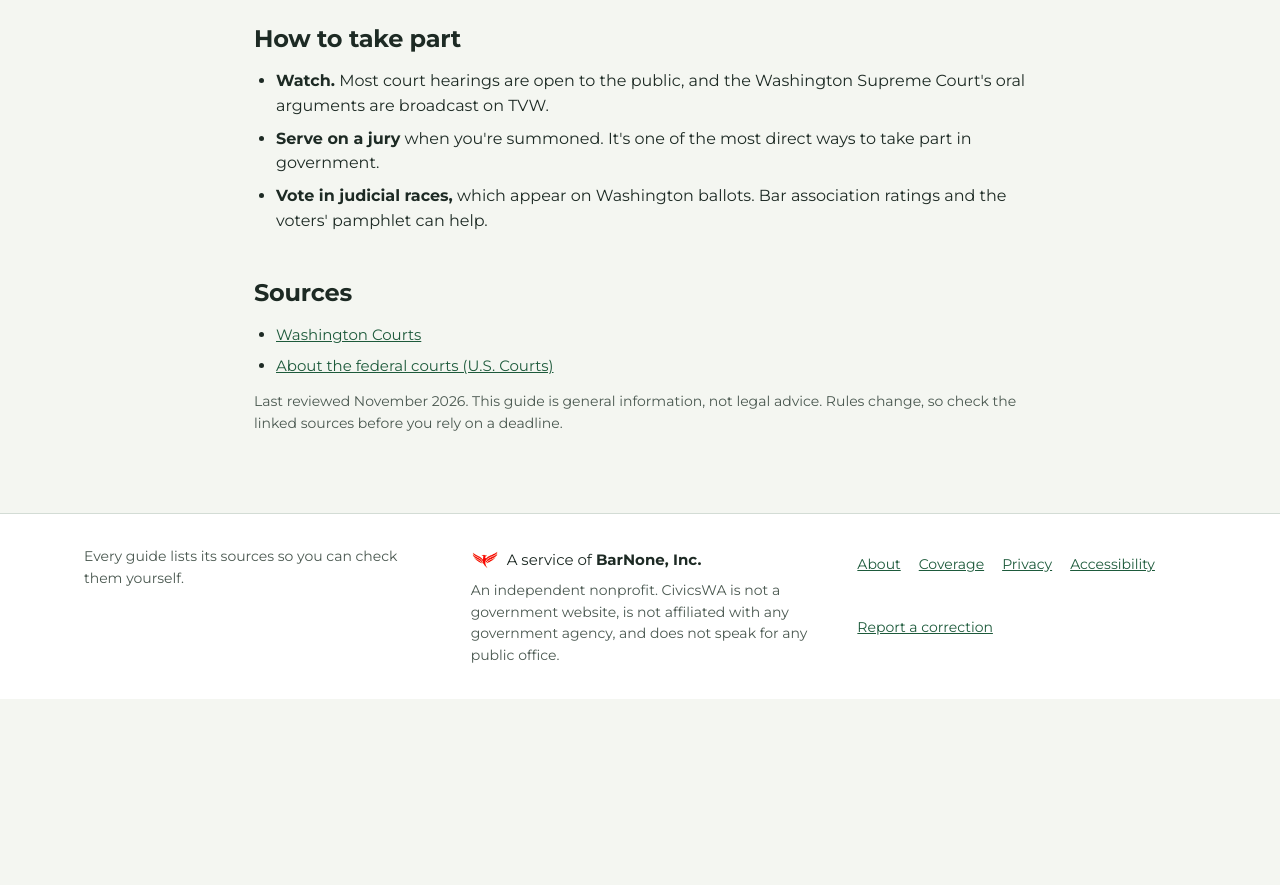
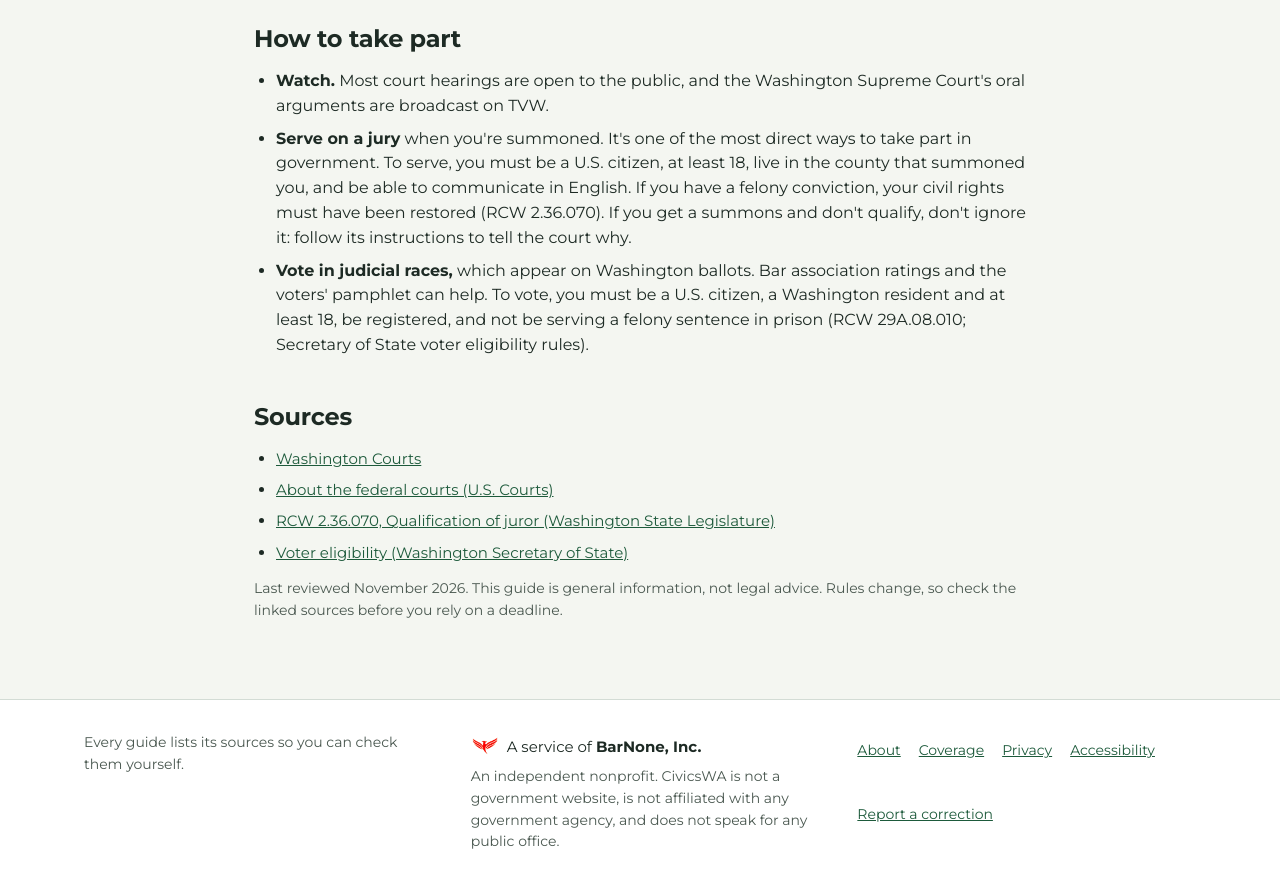
Before and after one commit to davidmorganlund-oss/civicswa, a plain HTML site: page site/guides/courts.html in a window 1280 px wide. Shown: the part 1200-2085 px from the top of the page. Before the commit the page ends 1899 px from the top, so only its background shows below. Drawn offline with Linux system fonts and the light colour scheme.

Commit message:
Guides: say who can vote, sign petitions and serve on a jury
The courts, local ballot measures, local government, running for office,
state initiatives and school board guides now state the eligibility rules
(U.S. citizen, Washington resident, at least 18, registered), citing
RCW 29A.08.010 and the Secretary of State's voter eligibility page, and
RCW 2.36.070 for jurors. The Spanish twins carry the same text.

Co-Authored-By: Claude Opus 5.5 <noreply@anthropic.com>

```diff
--- a/site/guides/courts.html
+++ b/site/guides/courts.html
@@ -66,14 +66,16 @@
   <h2>How to take part</h2>
   <ul>
     <li><strong>Watch.</strong> Most court hearings are open to the public, and the Washington Supreme Court's oral arguments are broadcast on TVW.</li>
-    <li><strong>Serve on a jury</strong> when you're summoned. It's one of the most direct ways to take part in government.</li>
-    <li><strong>Vote in judicial races,</strong> which appear on Washington ballots. Bar association ratings and the voters' pamphlet can help.</li>
+    <li><strong>Serve on a jury</strong> when you're summoned. It's one of the most direct ways to take part in government. To serve, you must be a U.S. citizen, at least 18, live in the county that summoned you, and be able to communicate in English. If you have a felony conviction, your civil rights must have been restored (RCW 2.36.070). If you get a summons and don't qualify, don't ignore it: follow its instructions to tell the court why.</li>
+    <li><strong>Vote in judicial races,</strong> which appear on Washington ballots. Bar association ratings and the voters' pamphlet can help. To vote, you must be a U.S. citizen, a Washington resident and at least 18, be registered, and not be serving a felony sentence in prison (RCW 29A.08.010; Secretary of State voter eligibility rules).</li>
   </ul>
 
   <h2>Sources</h2>
   <ul class="sources-list">
     <li><a href="https://www.courts.wa.gov/" rel="noopener">Washington Courts</a></li>
     <li><a href="https://www.uscourts.gov/about-federal-courts" rel="noopener">About the federal courts (U.S. Courts)</a></li>
+    <li><a href="https://app.leg.wa.gov/RCW/default.aspx?cite=2.36.070" rel="noopener">RCW 2.36.070, Qualification of juror (Washington State Legislature)</a></li>
+    <li><a href="https://www.sos.wa.gov/elections/voters/voter-eligibility-resources/voter-eligibility" rel="noopener">Voter eligibility (Washington Secretary of State)</a></li>
   </ul>
   <p class="muted">Last reviewed November 2026. This guide is general information, not legal advice. Rules change, so check the linked sources before you rely on a deadline.</p>
 </main>
```
Also changed, not shown: site/guides/local-ballot-measures.html (+2 -0 lines), site/guides/local-government.html (+2 -1 lines), site/guides/running-for-office.html (+2 -1 lines), site/guides/state-initiatives.html (+2 -0 lines), site/guides/your-school-board.html (+2 -1 lines).
